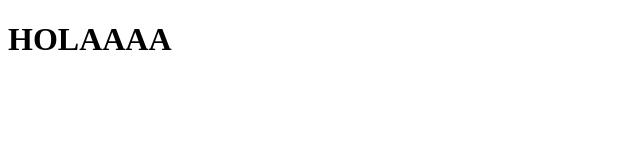
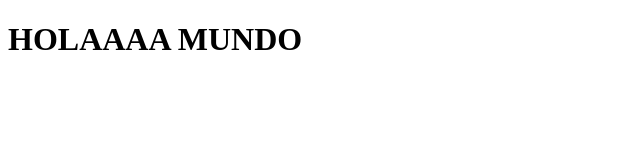
Before and after one commit to FrancesscoRipeti/Prueba-Progra-Web, a plain HTML site: page Index.html in a window 1280 px wide. Shown: the whole page, without its empty margins (0-640 px from the left). Drawn offline with Linux system fonts and the light colour scheme.

Commit message:
Update Index.html

```diff
--- a/Index.html
+++ b/Index.html
@@ -6,6 +6,6 @@
     <title>Document</title>
 </head>
 <body>
-    <h1>HOLAAAA</h1>
+    <h1>HOLAAAA MUNDO </h1>
 </body>
 </html>
```
